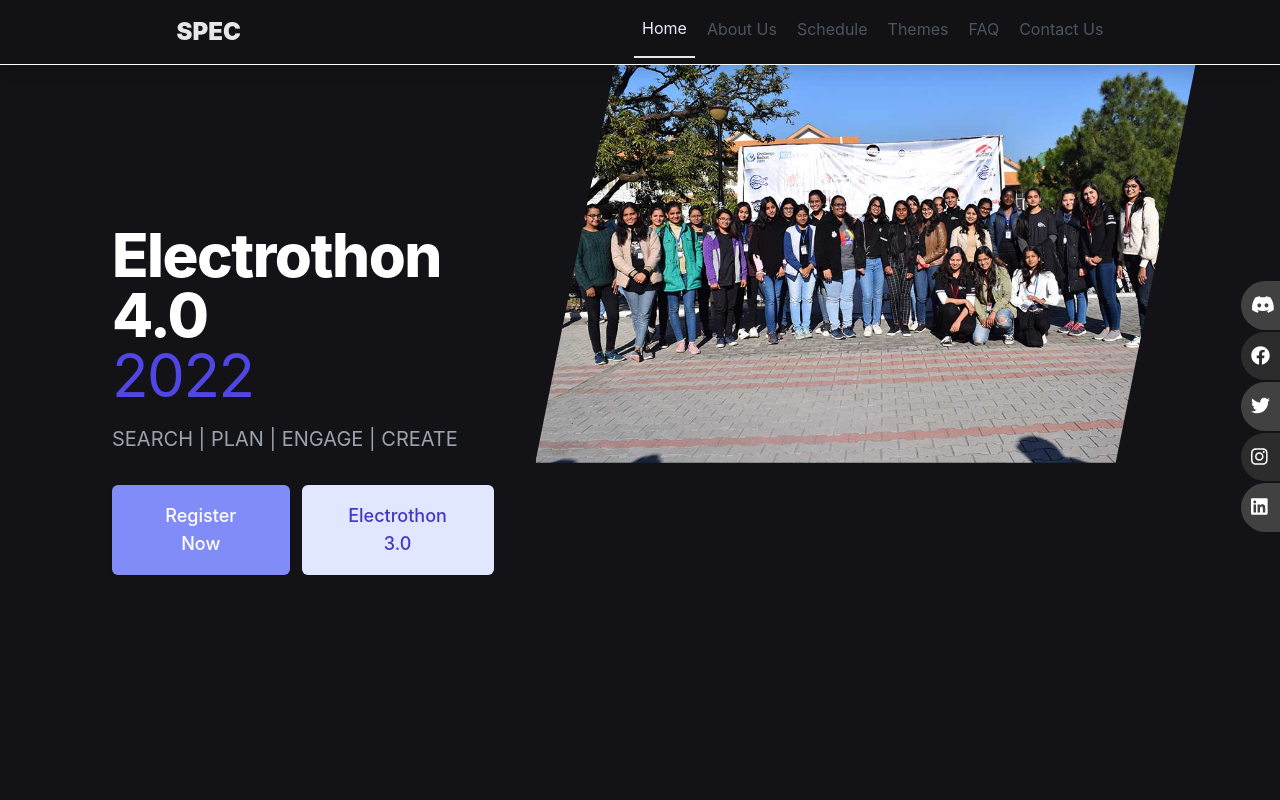
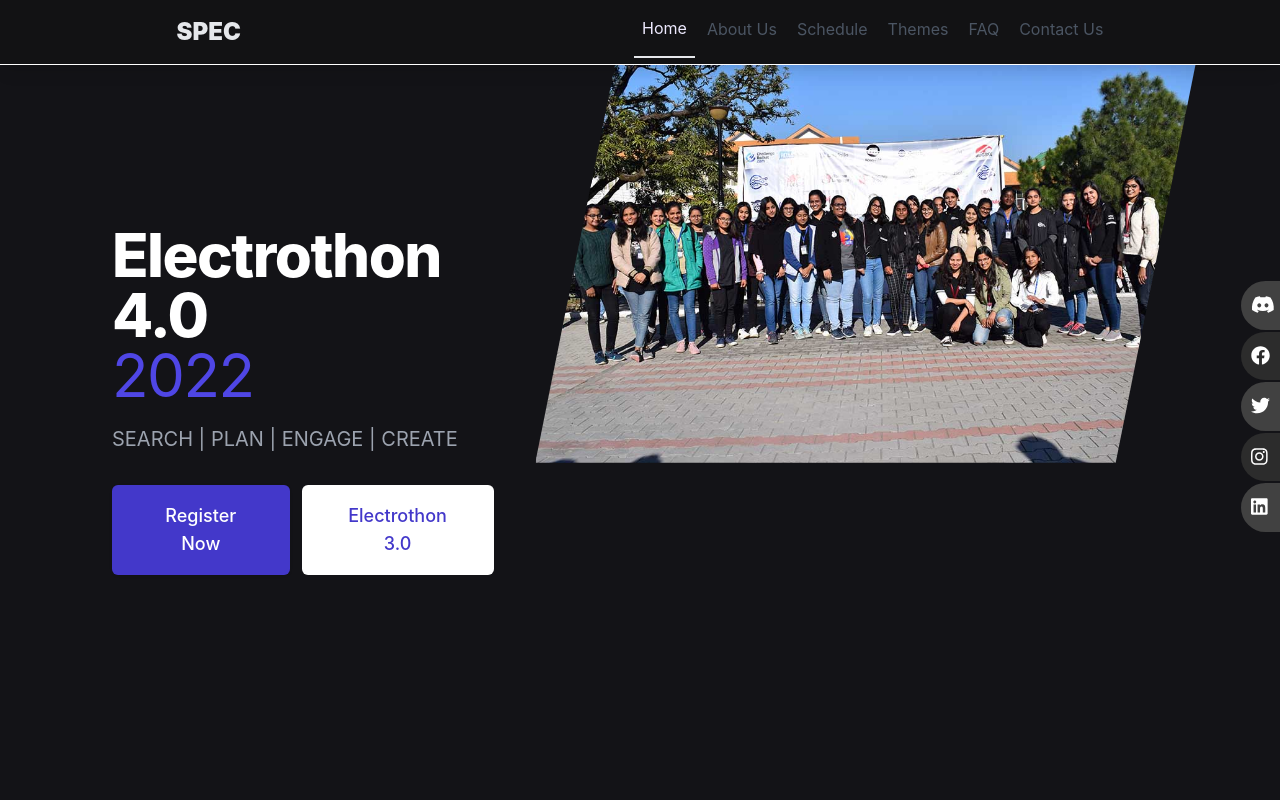
Before and after one commit to spec-nith/Electrothon, a React (Create React App) app: page / in a window 1280 px wide. Shown: the top 800 px of the page. Built offline with nearby package versions, Linux system fonts and the light colour scheme.

Commit message:
Updated hero buttons

```diff
--- a/src/components/Hero/Hero.js
+++ b/src/components/Hero/Hero.js
@@ -65,8 +65,8 @@ export default function Introduction() {
                     rel="noreferrer noopener"
                   >
                     <button
-                      className={`w-full items-center justify-center px-8 py-3 border border-transparent text-base font-medium rounded-md text-white bg-indigo-400 ${
-                        false ? "cursor-not-allowed" : "hover:bg-indigo-700"
+                      className={`w-full items-center justify-center px-8 py-3 border border-transparent text-base font-medium rounded-md text-white bg-indigo-700  ${
+                        false ? "cursor-not-allowed" : "hover:bg-indigo-400"
                       } md:py-4 md:text-lg md:px-10 z-1`}
 
                     >
@@ -80,7 +80,7 @@ export default function Introduction() {
                     target="_blank"
                     rel="noreferrer noopener"
                   >
-                    <button className="w-full flex items-center justify-center px-8 py-3 border border-transparent text-base font-medium rounded-md text-indigo-700 bg-indigo-100 hover:bg-indigo-200 md:py-4 md:text-lg md:px-10">
+                    <button className="w-full flex items-center justify-center px-8 py-3 border border-transparent text-base font-medium rounded-md text-indigo-700 bg-white hover:bg-indigo-400 hover:text-white md:py-4 md:text-lg md:px-10">
                       Electrothon 3.0
                     </button>
                   </a>
```
